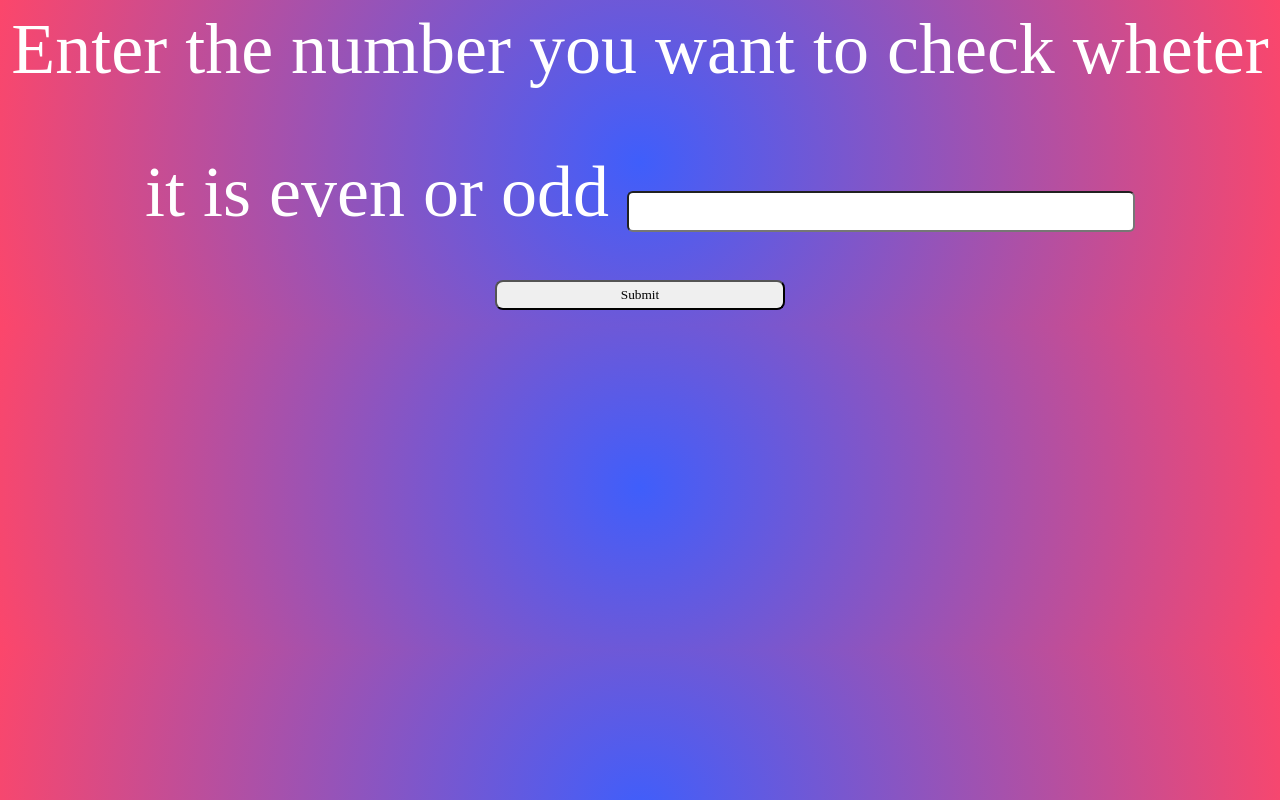
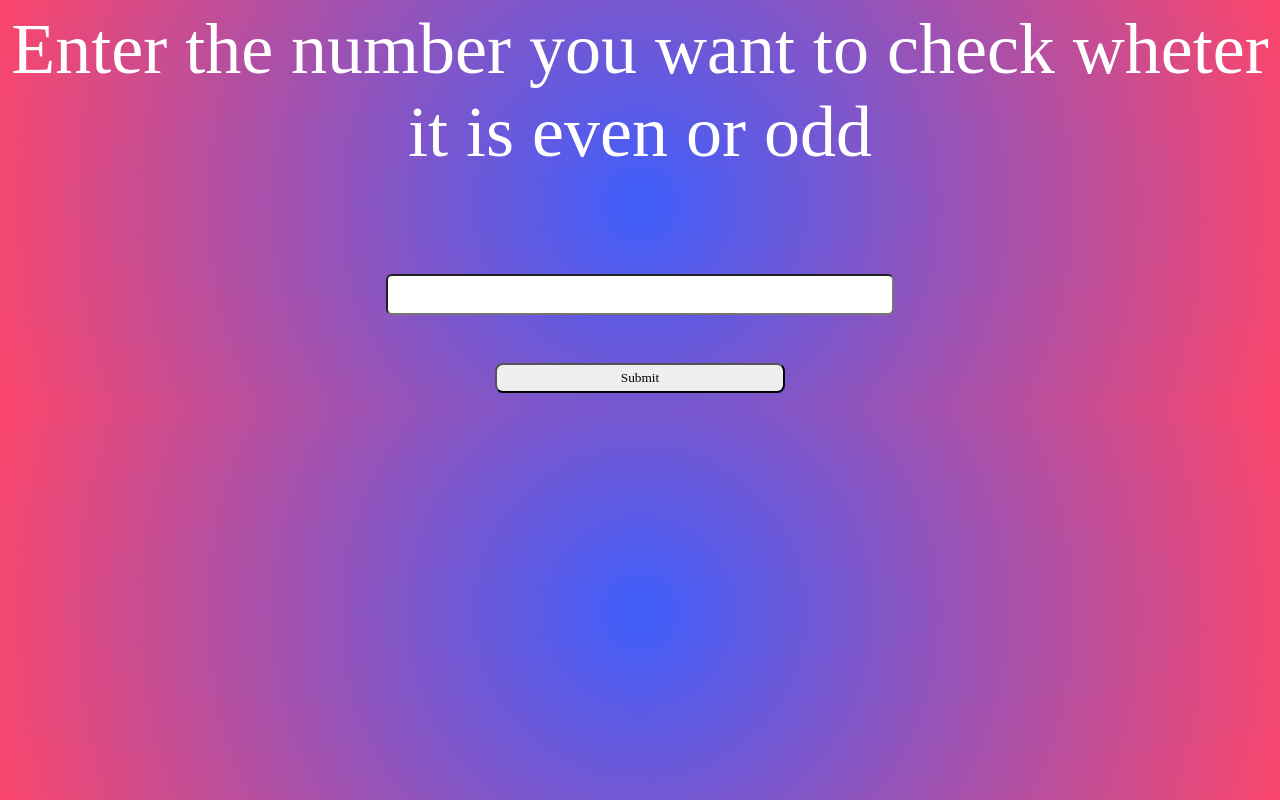
Before and after one commit to danishfarooq83/odd-even, a plain HTML site: page index.html in a window 1280 px wide. Drawn offline with Linux system fonts and the light colour scheme; a web font is replaced by a local one.

Commit message:
Update index.html

```diff
--- a/index.html
+++ b/index.html
@@ -12,7 +12,7 @@
 </head>
 <body>
     <form>
-        <label>Enter the number you want to check wheter it is even or odd</label>
+        <label>Enter the number you want to check wheter it is even or odd</label><br>
         <input id="num" type="text" required="this field is required"><br>
         <input id="even" type="submit">
 
```
